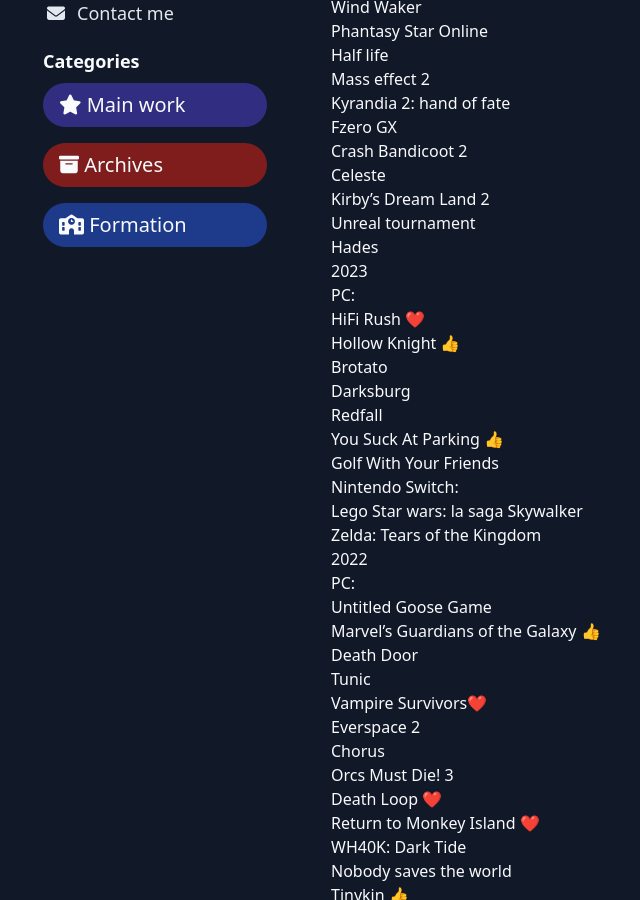
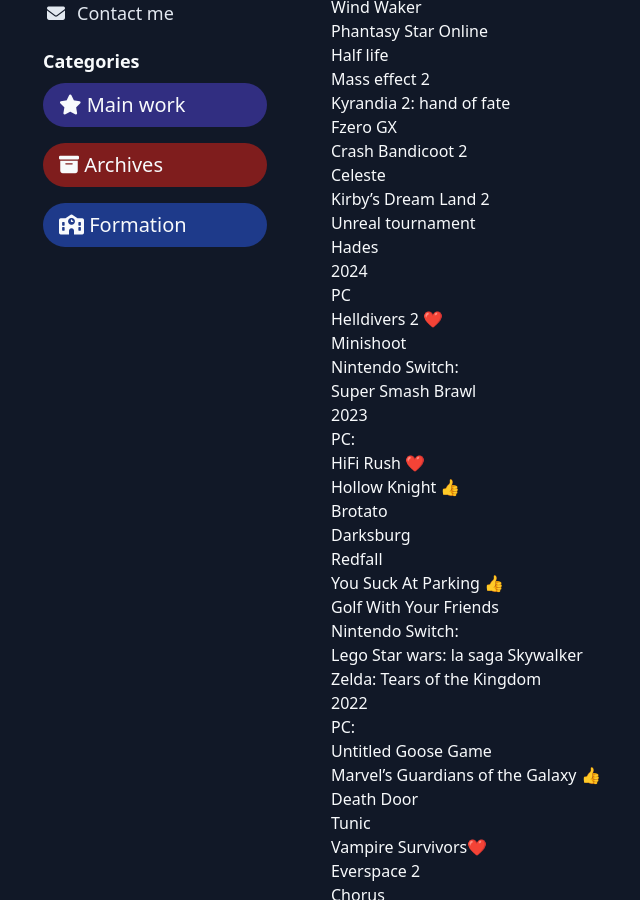
Before and after one commit to valryon/valryon.github.io, a Jekyll site: the page built from _posts/1988-04-29-games.md, in a window 1280 px wide and 900 px high, scrolled down 625 px. Shown: the whole window, without its empty margins (53-693 px from the left). Built offline with Jekyll 4.4.1, drawn with Linux system fonts in a browser that asks for light colours.

Commit message:
Update 1988-04-29-games.md

```diff
--- a/_posts/1988-04-29-games.md
+++ b/_posts/1988-04-29-games.md
@@ -36,7 +36,18 @@
 - Kirby's Dream Land 2
 - Unreal tournament
 - Hades
--
+
+## 2024
+
+PC
+
+- Helldivers 2 ❤️
+- Minishoot
+
+Nintendo Switch:
+
+- Super Smash Brawl
+
 ## 2023
 
 PC:
```
